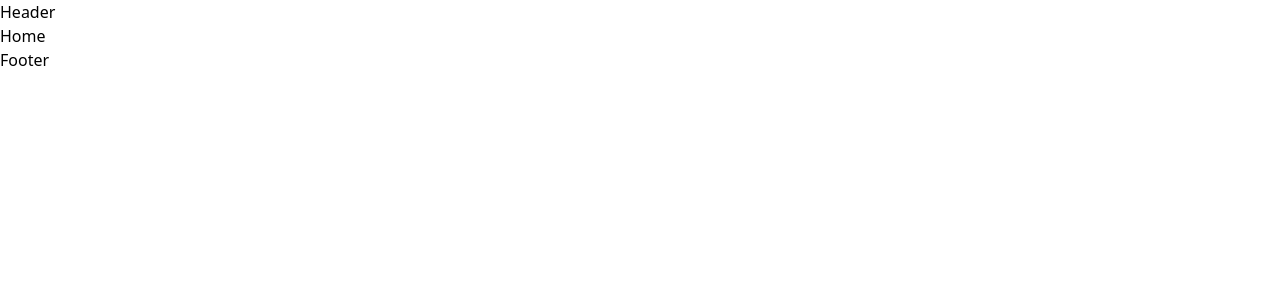
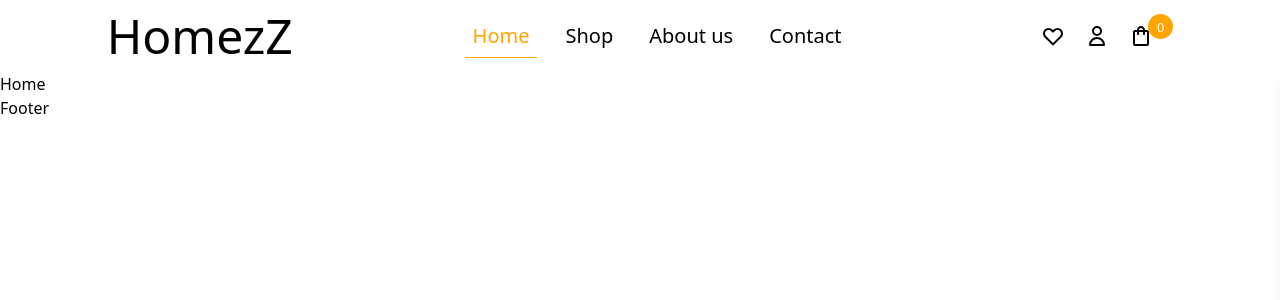
Before and after one commit to RazvanConstantin1/homezz, a React (Vite) app: page / in a window 1280 px wide. Shown: the top 300 px of the page. Built offline with nearby package versions, Linux system fonts and the light colour scheme.

Commit message:
finished navbar and sidebar

```diff
--- a/package.json
+++ b/package.json
@@ -15,6 +15,7 @@
     "rc-slider": "^11.1.5",
     "react": "^18.3.1",
     "react-dom": "^18.3.1",
+    "react-icons": "^5.3.0",
     "react-redux": "^9.1.2",
     "react-router-dom": "^6.26.1",
     "react-slick": "^0.30.2",
--- a/src/common/Header.jsx
+++ b/src/common/Header.jsx
@@ -1,7 +1,72 @@
-import React from "react";
+import React, { useEffect, useState } from "react";
+import { Link, NavLink } from "react-router-dom";
+import { navbar } from "../data/Data.js";
+import { HiOutlineHeart, HiOutlineUser } from "react-icons/hi";
+import { MdOutlineShoppingBag } from "react-icons/md";
+import SideBar from "../common/SideBar.jsx";
 
 const Header = () => {
-  return <div>Header</div>;
+  const [sticky, setSticky] = useState(false);
+
+  useEffect(() => {
+    const handleScroll = () => {
+      setSticky(window.scrollY > 0);
+    };
+    window.addEventListener("scroll", handleScroll);
+
+    return () => {
+      window.removeEventListener("scroll", handleScroll);
+    };
+  }, []);
+
+  const [isOpenSidebar, setIsOpenSidebar] = useState(false);
+  const toggleSidebar = () => {
+    setIsOpenSidebar(!isOpenSidebar);
+  };
+
+  return (
+    <div>
+      <div className={`${sticky ? "sticky py-4 top-0 z-50 shadow-xl" : ""} `}>
+        <div className="w-10/12 m-auto flex flex-wrap justify-between items-center">
+          <div>
+            <div className="logo">HomezZ</div>
+          </div>
+          <div className="md:flex flex-wrap text-base py-3">
+            {navbar.map((link, index) => {
+              return (
+                <div key={index} className="mr-5">
+                  <NavLink
+                    to={link.path}
+                    className="p-2 link-hover transition-all text-xl"
+                  >
+                    {link.nav}
+                  </NavLink>
+                </div>
+              );
+            })}
+          </div>
+          <li className="flex flex-wrap">
+            <Link className="mr-5 text-2xl">
+              <HiOutlineHeart />
+            </Link>
+            <Link className="mr-5 text-2xl">
+              <HiOutlineUser />
+            </Link>
+            <Link className="relative mr-5 text-2xl" onClick={toggleSidebar}>
+              <MdOutlineShoppingBag />
+
+              <div className="items_count">
+                <span className="text-white">0</span>
+              </div>
+            </Link>
+          </li>
+        </div>
+      </div>
+      <div>
+        <SideBar isOpenSidebar={isOpenSidebar} toggleSidebar={toggleSidebar} />
+      </div>
+    </div>
+  );
 };
 
 export default Header;
--- a/src/common/SideBar.jsx
+++ b/src/common/SideBar.jsx
@@ -1,7 +1,32 @@
 import React from "react";
+import { FaTimes } from "react-icons/fa";
 
-const SideBar = () => {
-  return <div>SideBar</div>;
+const SideBar = ({ isOpenSidebar, toggleSidebar }) => {
+  return (
+    <div>
+      <div>
+        <div
+          style={{ transform: `translateX(${isOpenSidebar ? "0" : "100%"})` }}
+          className="fixed right-0 bg-white shadow-lg h-full transition-transform duration-300 ease-in-out overflow-y-auto"
+        >
+          <div className="border-b mb-4">
+            <h1 className="text-3xl p-4">Your Cart</h1>
+          </div>
+
+          <div>
+            <span
+              className="absolute top-0 right-0 p-4"
+              onClick={toggleSidebar}
+            >
+              <FaTimes />
+            </span>
+
+            <div className="text-2xl font-bold p-4">Your cart is empty.</div>
+          </div>
+        </div>
+      </div>
+    </div>
+  );
 };
 
 export default SideBar;
--- a/src/components/Offer.jsx
+++ b/src/components/Offer.jsx
@@ -0,0 +1,7 @@
+import React from "react";
+
+const Offer = () => {
+  return <div>Offer</div>;
+};
+
+export default Offer;
--- a/src/data/Data.js
+++ b/src/data/Data.js
@@ -6,48 +6,18 @@ export const navbar = [
   },
   {
     id: 2,
-    path: "/brands",
-    nav: "Brands",
-  },
-  {
-    id: 3,
     path: "/shop",
-    nav: "Our Shop",
+    nav: "Shop",
   },
   {
     id: 4,
-    path: "/onsale",
-    nav: "On Sale",
+    path: "/about",
+    nav: "About us",
   },
   {
     id: 5,
-    path: "/shop",
-    nav: "Skin Care",
-  },
-  {
-    id: 6,
-    path: "/shop",
-    nav: "Make Up",
-  },
-  {
-    id: 7,
-    path: "/shop",
-    nav: "Hair & Body",
-  },
-  {
-    id: 8,
-    path: "/shop",
-    nav: "Health & Wellness ",
-  },
-  {
-    id: 9,
-    path: "/shop",
-    nav: "Fragrance",
-  },
-  {
-    id: 10,
-    path: "/shop",
-    nav: "Accessories",
+    path: "/contact",
+    nav: "Contact",
   },
 ];
 
--- a/src/index.css
+++ b/src/index.css
@@ -9,3 +9,134 @@
   text-decoration: none;
   list-style-type: none;
 }
+
+.logo {
+  font-size: 48px;
+}
+
+.items_count {
+  position: absolute;
+  top: -10px;
+  right: -20px;
+  width: 25px;
+  height: 25px;
+  background-color: orange;
+  border-radius: 100%;
+  display: flex;
+  justify-content: center;
+  align-items: center;
+  text-align: center;
+}
+
+.items_count span {
+  font-size: small;
+}
+
+.addtocart button {
+  font-size: 14px;
+  font-weight: 600;
+  text-transform: uppercase;
+  border-width: 0;
+  border-radius: 0;
+  background-color: #f05a66;
+  color: #fff;
+}
+
+.slick-next {
+  right: 0 !important;
+}
+.slick-prev {
+  left: 0 !important;
+  z-index: 1;
+}
+.slick-next,
+.slick-prev {
+  color: #000 !important;
+  background-color: #fff !important;
+  width: 2rem !important;
+  height: 2rem !important;
+  border-radius: 100%;
+  box-shadow: 0 0 10px 0 rgba(0, 0, 0, 0.8);
+}
+
+.products .slick-prev {
+  left: -15px !important;
+}
+
+.products .slick-next,
+.products .slick-prev {
+  background-color: #011749 !important;
+  color: #fff !important;
+}
+
+.image-container .hidden {
+  transition: display 0.5s ease;
+}
+.image-container:hover .hidden {
+  display: block;
+}
+
+.modal-overlay {
+  position: fixed;
+  top: 0;
+  left: 0;
+  width: 100%;
+  height: 100%;
+  display: flex;
+  justify-content: center;
+  align-items: center;
+  background-color: rgba(0, 0, 0, 0.5);
+  z-index: 111;
+}
+.modal-content {
+  box-shadow: 0 0 10px rgba(0, 0, 0, 0.3);
+  padding: 20px;
+}
+.modal-open {
+  overflow: hidden;
+}
+
+.category-img-wrapper {
+  background: #fff;
+  width: 100px;
+  height: 100px;
+  border-radius: 100%;
+  margin: 0 auto;
+  margin-bottom: 13px;
+  display: flex;
+  flex-flow: column;
+  justify-content: center;
+  align-items: center;
+}
+
+.flash_sale_img {
+  height: 255px;
+  display: flex;
+  justify-content: center;
+}
+
+.flash_sale_img img {
+  height: 100%;
+  object-fit: cover;
+  width: auto;
+}
+.arrows {
+  background-color: #011749;
+  border-radius: 100%;
+  margin-right: 1rem;
+  color: #fff;
+}
+
+.transform-skew {
+  transform: skew(40deg, 0deg);
+}
+
+.active {
+  color: orange;
+  border-bottom: 1px solid orange;
+}
+
+.link-hover:hover {
+  color: orange;
+  border-bottom: 1px solid orange;
+}
```
Also changed, not shown: 1 other file (tests, documents, lock files or other folders).
